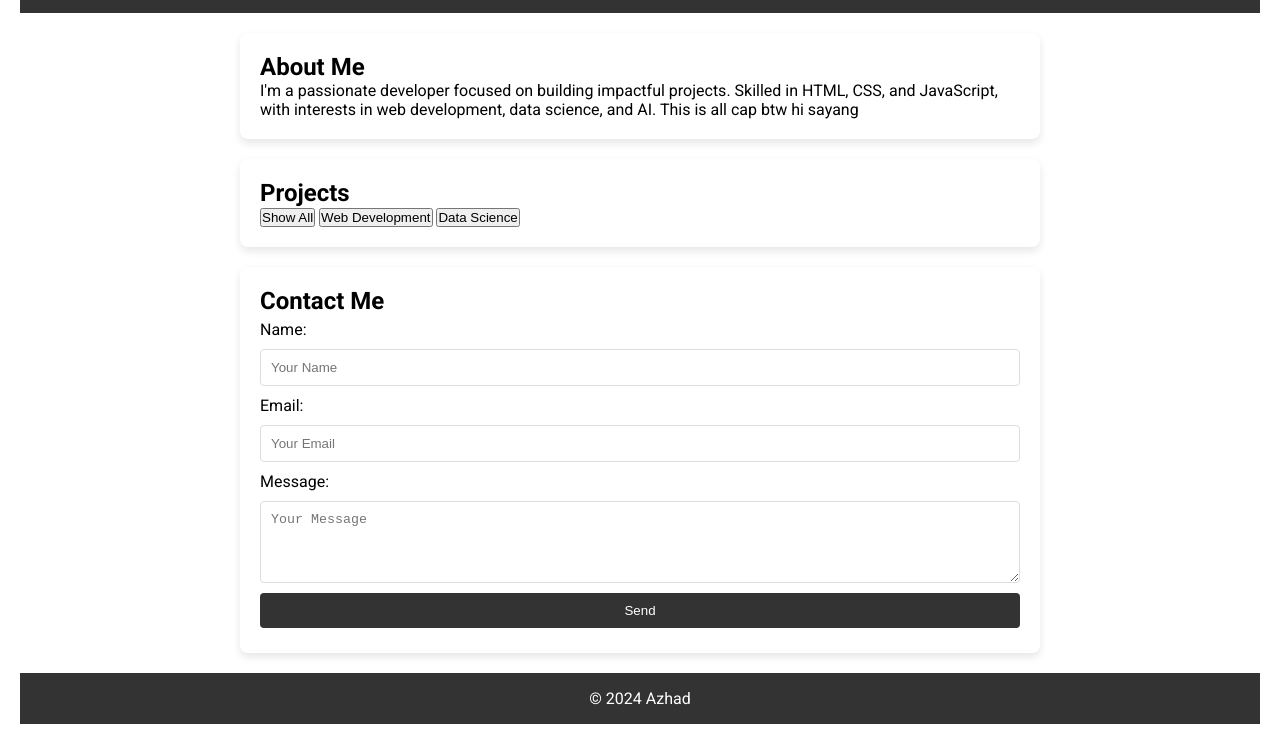
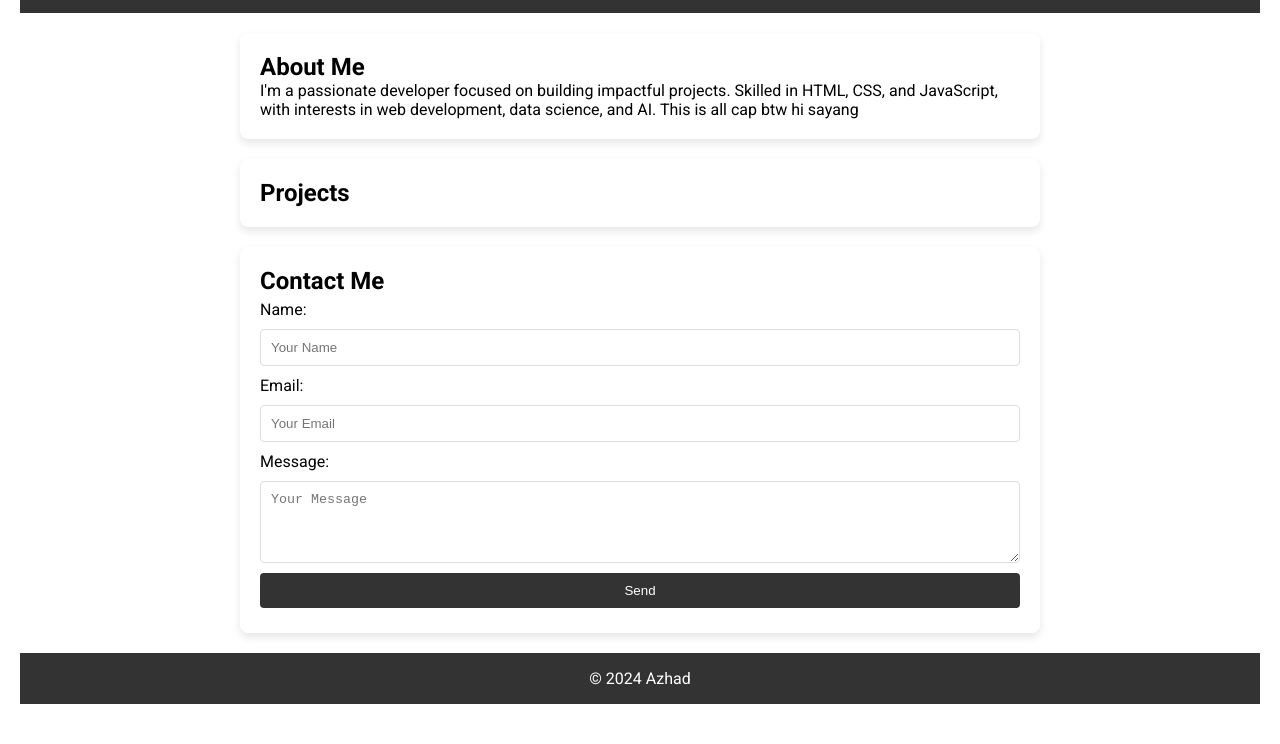
Before and after one commit to azhadpro/portfolio, a plain HTML site: page index.html in a window 1280 px wide. Shown: the part 96-840 px from the top of the page. Drawn offline with Linux system fonts and the light colour scheme.

Commit message:
Update index.html

```diff
--- a/index.html
+++ b/index.html
@@ -24,9 +24,6 @@
 
     <section id="projects">
 	    <h2>Projects</h2>
-	    <button id="show-all">Show All</button>
-	    <button id="web-dev">Web Development</button>
-	    <button id="data-science">Data Science</button>
     </section>
 
 <section id="contact">
```
